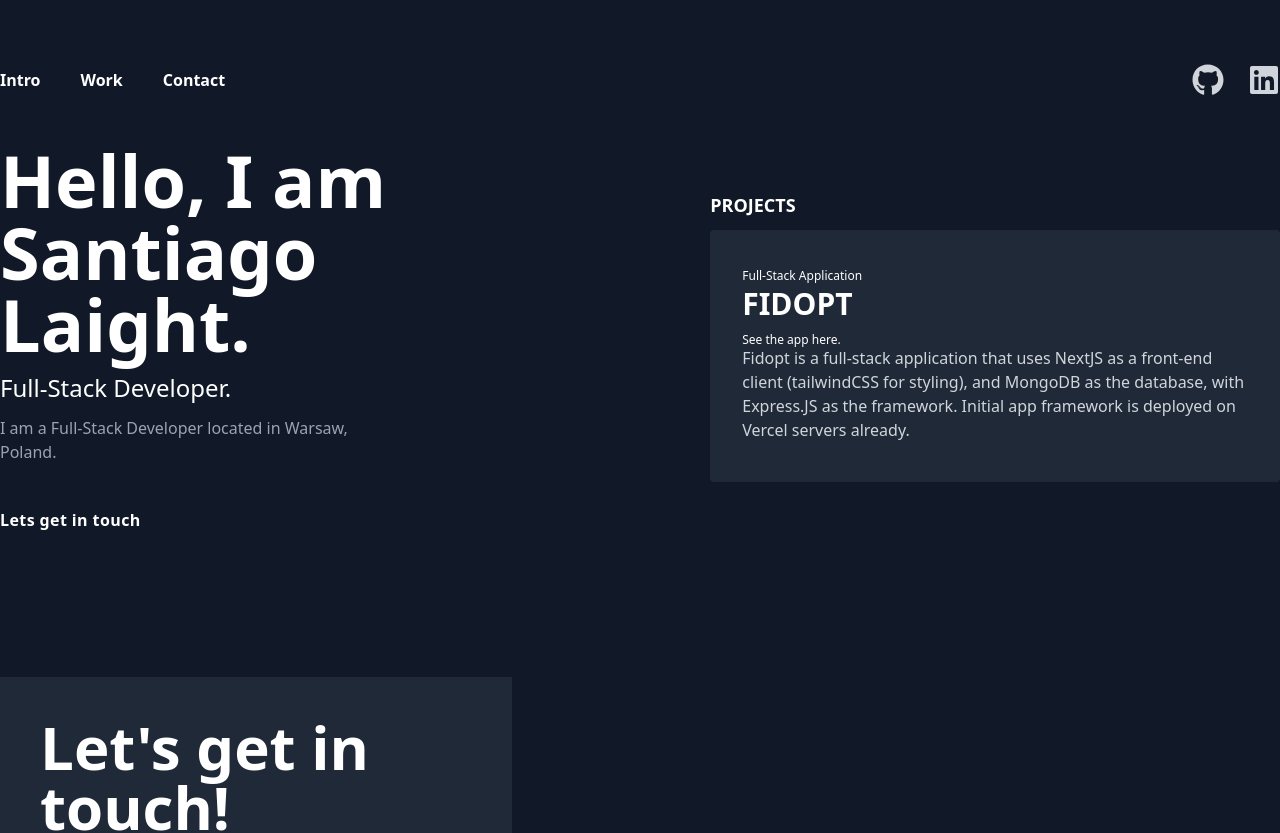
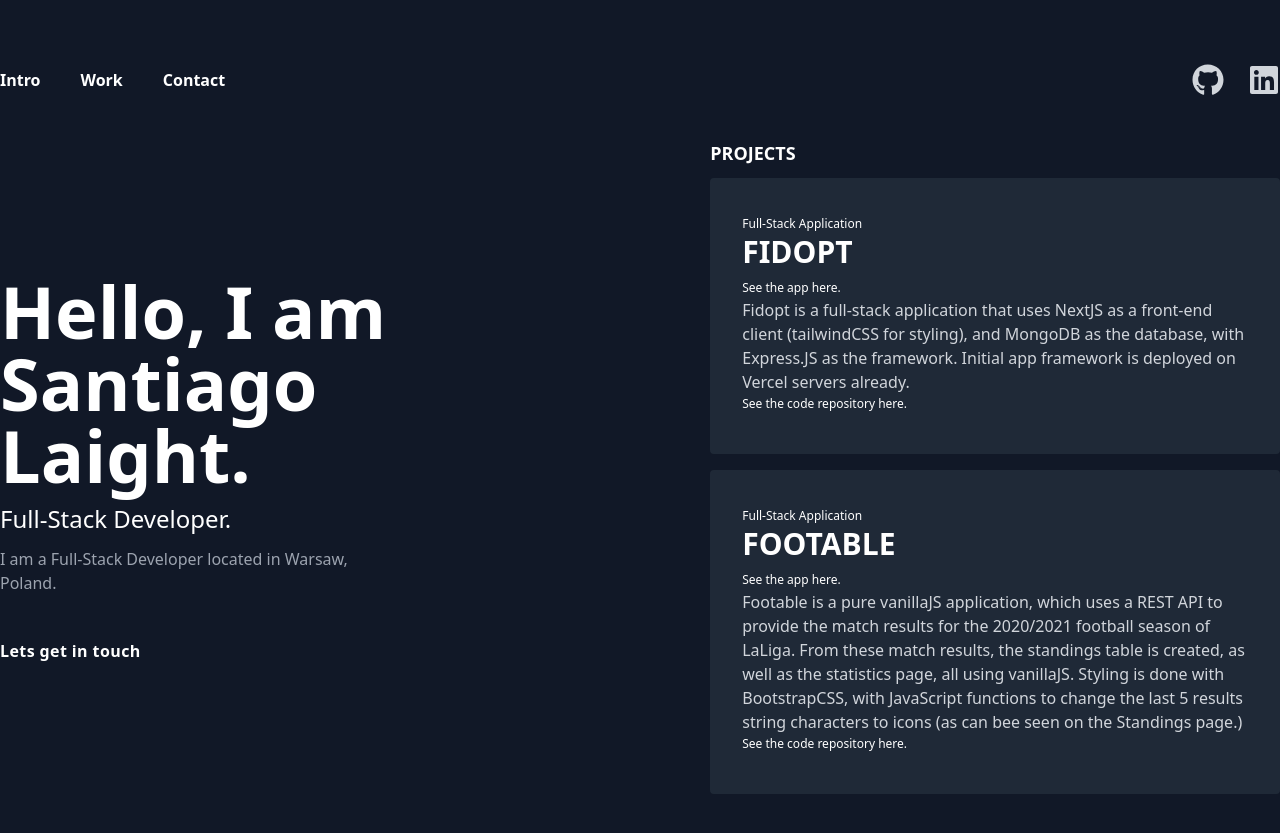
Before and after one commit to snlaight/santilaight.io, a Next.js app: page / in a window 1280 px wide. Shown: the top 833 px of the page. Built offline with nearby package versions, Linux system fonts and the light colour scheme.

Commit message:
linking logos. adding code repository for footable js application.

```diff
--- a/pages/landingPage.js
+++ b/pages/landingPage.js
@@ -28,6 +28,8 @@ const dropdownHandler = () => {
                 <meta name="description" content="Generated by create next app" />
                 <link rel="icon" href="/favicon.ico" />
             </Head>
+
+            {/* Desktop NAV BAR start */}
             <section className="mx-auto container px-6 lg:px-14 xl:px-0">
                 <div className="hidden md:flex justify-between items-center pt-16 mb-12">
                     <div className="flex flex-row items-center space-x-10">
@@ -49,16 +51,16 @@ const dropdownHandler = () => {
                     </div>
                     <div className="flex justify-center items-center space-x-6">
                         <div className="flex justify-center items-center rounded-lg">
-                            <FaGithub size={32} color="#d1d5db" className="" href="https://github.com/snlaight" />
+                            <a href="https://github.com/snlaight"><FaGithub size={32} color="#d1d5db" className="" /></a>
 
                         </div>
                         <div className="flex justify-center items-center rounded-lg">
-                        <FaLinkedin size={32} color="d1d5db" className="" href="https://www.linkedin.com/in/santiago-laight/" />
+                        <a href="https://www.linkedin.com/in/santiago-laight/"><FaLinkedin size={32} color="d1d5db" className="" href="https://www.linkedin.com/in/santiago-laight/" /></a>
                         </div>
                     </div>
                 </div>
             </section>
-
+{/* MOBILE NAV BAR START*/}
             <div className="relative md:hidden mx-auto container w-full px-6 pb-20 pt-6  ">
                 <div className="flex justify-between items-center">
                     <div className="flex justify-center items-center">
@@ -73,19 +75,18 @@ const dropdownHandler = () => {
                     </div>
                     <div className="flex justify-center items-center space-x-6">
                         <div className="flex justify-center items-center rounded-lg">
-                        <FaGithub size={32} color="#d1d5db" className="" />
+                        <a href="https://github.com/snlaight"><FaGithub size={32} color="#d1d5db" className="" /></a>
                         </div>
                         <div className="flex justify-center items-center rounded-lg">
-                        <FaLinkedin size={32} color="d1d5db" className="" />
+                      <a href="https://www.linkedin.com/in/santiago-laight/">  <FaLinkedin size={32} color="d1d5db" className="" /></a>
                         </div>
 
                     </div>
                 </div>
             </div>
-
             <div className={!sidebar ? "bg-white fixed top-0 w-full h-full transform -translate-x-full z-40 transition duration-700 md:hidden" : "bg-white fixed top-0 w-full h-full transform translate-x-0 z-40 transition duration-700 md:hidden"} id="mobile-nav">
                 <div className=" opacity-50 w-full h-full" onClick={() => setSidebar(false)}></div>
-                <div className="bg-gray-900 w-full  h-full shadow-lg  z-40 fixed overflow-y-auto z-40 top-0    flex-col justify-between xl:hidden pb-4 transition duration-500 ease-in-out">
+                <div className="bg-gray-900 w-full  h-full shadow-lg  z-40 fixed overflow-y-auto  top-0 flex-col justify-between xl:hidden pb-4 transition duration-500 ease-in-out">
                     <div className="px-6 h-full">
                         <div className="flex flex-col  justify-between h-full w-full">
                             <div>
@@ -151,7 +152,7 @@ const dropdownHandler = () => {
                     </div>
                 </div>
             </div>
-
+{/* SELF INTRO START */}
             <section>
                 <div className="mx-auto container px-6 lg:px-14 xl:px-0">
                     <div className="flex justify-between items-center flex-col xl:flex-row xl:space-x-12 space-y-16 xl:space-y-0">
@@ -171,6 +172,7 @@ const dropdownHandler = () => {
                                 </a>
                             </div>
                         </div>
+                        {/* PROJECTS START */}
                         <div className="flex justify-start items-start flex-col xl:w-8/12	">
                             <div>
                                 <p className="text-lg font-bold leading-none text-white">PROJECTS</p>
@@ -183,8 +185,24 @@ const dropdownHandler = () => {
                                     <p className="text-2xl md:text-3xl font-semibold lg:leading-7  text-white">FIDOPT</p>
                                 </div>
                                 <div className="mt-2 md:mt-4 ">
-                             <a href="https://fidopt.santilaight.io" target="blank"> <p className="text-xs font-medium leading-3 text-white hover:underline" >See the app here.</p></a>
+                             <a href="https://fidopt.santilaight.io" target="blank"> <p className="text-xs mb-1 font-medium leading-3 text-white hover:underline" >See the app here.</p></a>
                                     <p className="text-base leading-normal text-gray-300 ">Fidopt is a full-stack application that uses NextJS as a front-end client (tailwindCSS for styling), and MongoDB as the database, with Express.JS as the framework. Initial app framework is deployed on Vercel servers already.</p>
+                                    <a href="https://github.com/snlaight/fidopt" target="blank"> <p className="text-xs my-1 font-medium leading-3 text-white hover:underline" >See the code repository here.</p></a>
+                                </div>
+
+                            </div>
+                            <div className="px-8 py-10 mt-4 bg-gray-800 flex  justify-start items-start flex-col rounded">
+                                <div className="">
+                                    <p className="text-xs font-medium leading-3 text-white">Full-Stack Application</p>
+                                </div>
+                                <div className="md:mt-2">
+                                    <p className="text-2xl md:text-3xl font-semibold lg:leading-7  text-white">FOOTABLE</p>
+                                </div>
+                                <div className="mt-2 md:mt-4 ">
+                             <a href="https://footable.santilaight.io" target="blank"> <p className="text-xs mb-1 font-medium leading-3 text-white hover:underline" >See the app here.</p></a>
+                                    <p className="text-base leading-normal text-gray-300 ">Footable is a pure vanillaJS application, which uses a REST API to provide the match results for the 2020/2021 football season of LaLiga. From these match results, the standings table is created, as well as the statistics page, all using vanillaJS.
+                                    Styling is done with BootstrapCSS, with JavaScript functions to change the last 5 results string characters to icons (as can bee seen on the Standings page.) </p>
+                                    <a href="https://github.com/snlaight/filtrando-equipos" target="blank"> <p className="text-xs my-1 font-medium leading-3 text-white hover:underline" >See the code repository here.</p></a>
                                 </div>
 
                             </div>
```
